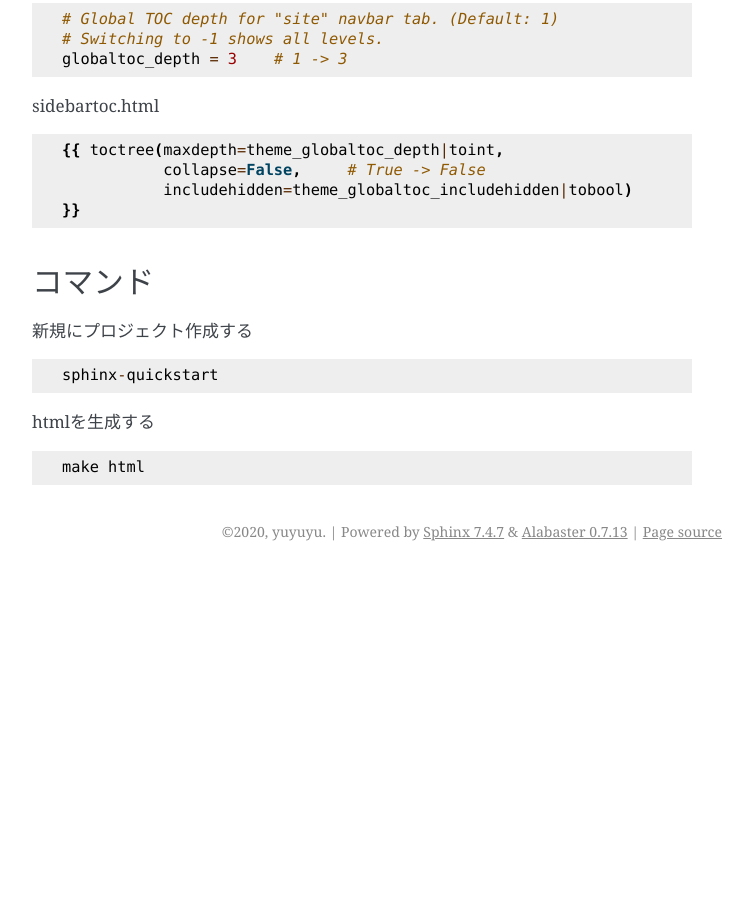
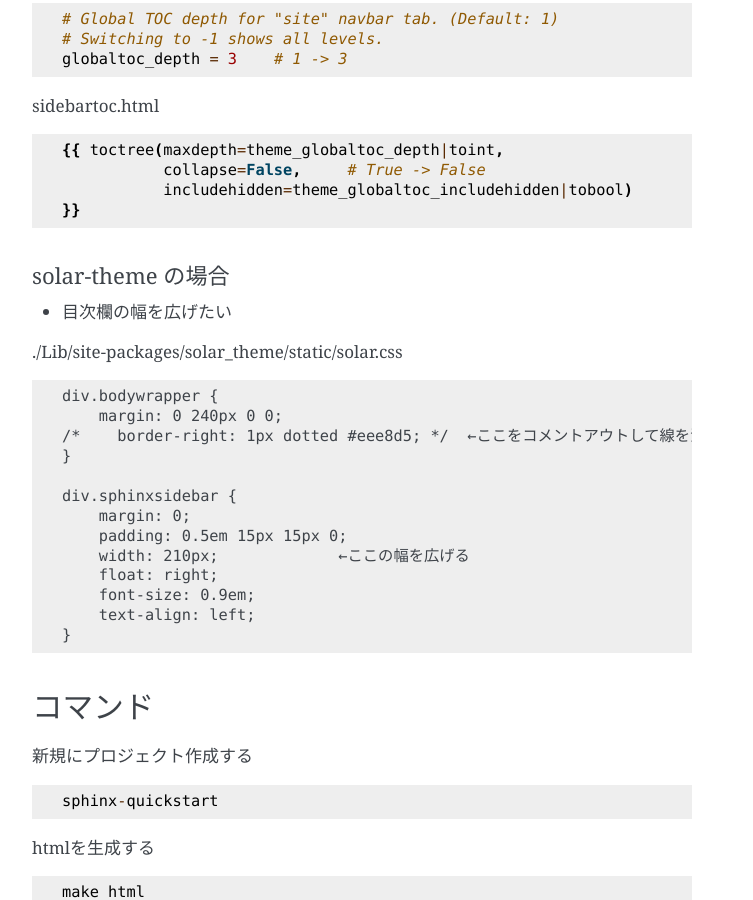
Before and after one commit to yuyuyu0706/sphinx, a Sphinx documentation site: the page built from sphinx/source/work/page01.rst, in a window 1280 px wide and 900 px high, scrolled down 2740 px. Shown: the whole window, without its empty margins (388-1141 px from the left). Built offline with Sphinx 7.4.7, drawn with Linux system fonts in a browser that asks for light colours; pages that are not in the unit, such as notebooks, are missing from menus; before the commit the page ends 3311 px from its top, so only the background shows below that.

Commit message:
auto commit

```diff
--- a/sphinx/source/work/page01.rst
+++ b/sphinx/source/work/page01.rst
@@ -125,6 +125,30 @@ jupyter-sphinx-theme の場合
     }}
 
 
+solar-theme の場合
+^^^^^^^^^^^^^^^^^^^^^^^^^^^^^^^^
+* 目次欄の幅を広げたい
+
+| ./Lib/site-packages/solar_theme/static/solar.css
+
+::
+
+  div.bodywrapper {
+      margin: 0 240px 0 0;
+  /*    border-right: 1px dotted #eee8d5; */  ←ここをコメントアウトして線を消す
+  }
+
+  div.sphinxsidebar {
+      margin: 0;
+      padding: 0.5em 15px 15px 0;
+      width: 210px;             ←ここの幅を広げる
+      float: right;
+      font-size: 0.9em;
+      text-align: left;
+  }
+
+
+
 コマンド
 ==========
 新規にプロジェクト作成する ::
```
